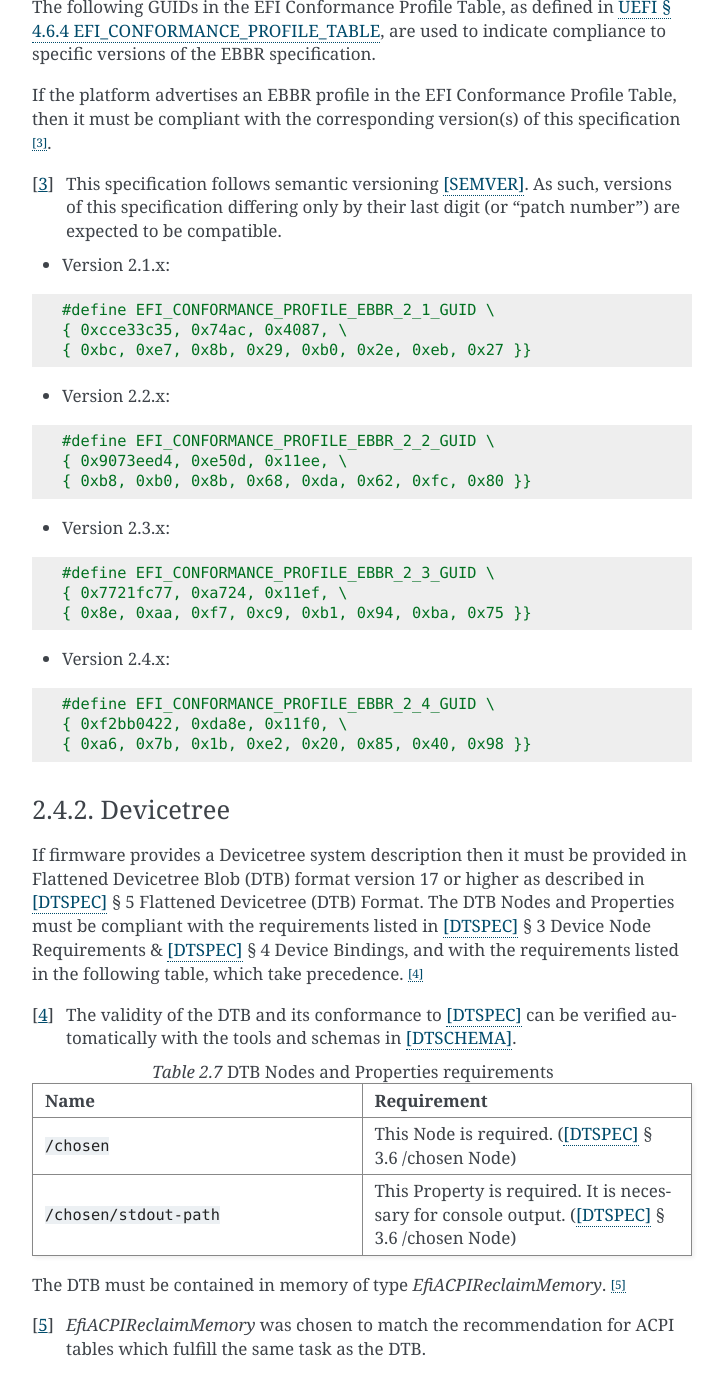
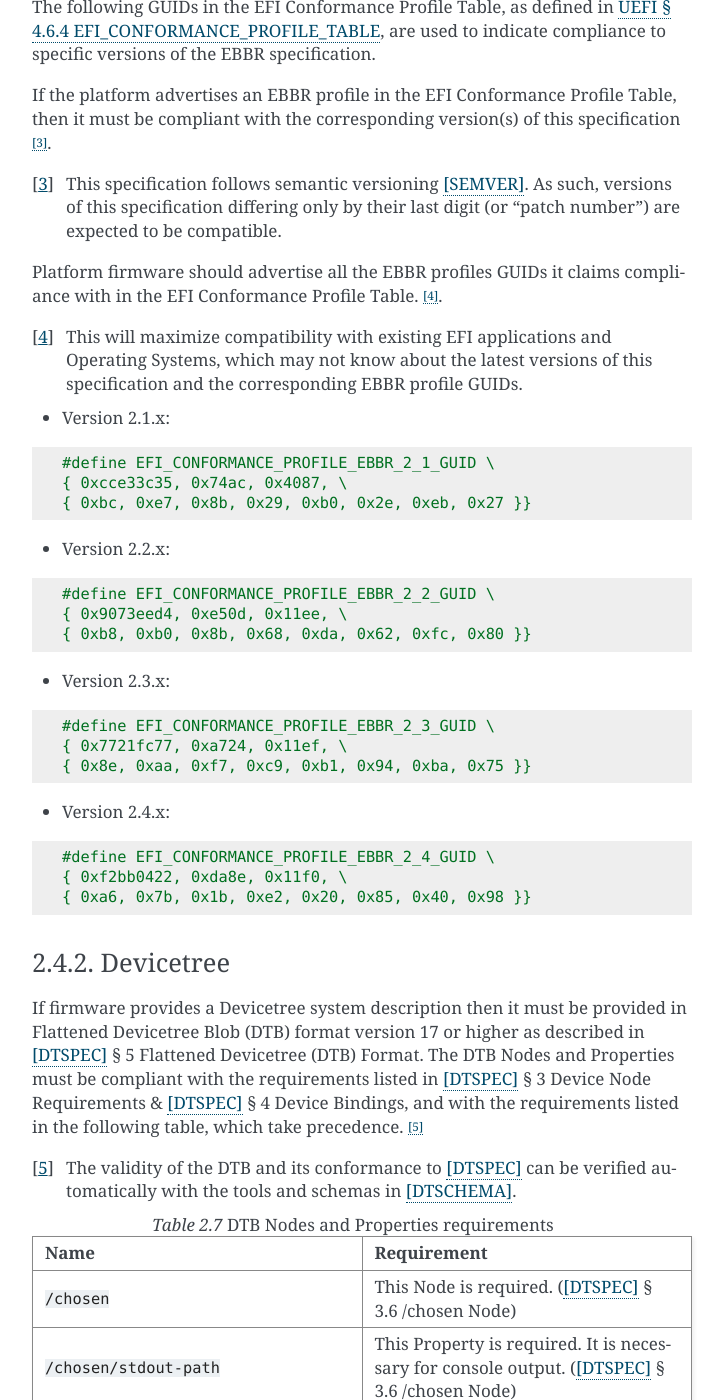
Before and after one commit to ARM-software/ebbr, a Sphinx documentation site: the page built from source/chapter2-uefi.rst, in a window 1280 px wide and 1400 px high, scrolled down 7523 px. Shown: the whole window, without its empty margins (388-1112 px from the left). Built offline with Sphinx 7.4.7, drawn with Linux system fonts in a browser that asks for light colours; some of the changed text lies outside the part shown.

Commit message:
chapter2: firmware should advertise all supported EBBR profiles
Make it clear that platform firmware should advertise all the EBBR profile
GUIDs it is compliant with, for compatibility with existing software.

Signed-off-by: Vincent Stehlé <vincent.stehle@arm.com>

```diff
--- a/source/chapter2-uefi.rst
+++ b/source/chapter2-uefi.rst
@@ -351,6 +351,13 @@ specification [#VersionsNote]_.
 .. [#VersionsNote] This specification follows semantic versioning [SEMVER]_.
    As such, versions of this specification differing only by their last digit
    (or "patch number") are expected to be compatible.
+
+Platform firmware should advertise all the EBBR profiles GUIDs it claims
+compliance with in the EFI Conformance Profile Table. [#AdvertNote]_.
+
+.. [#AdvertNote] This will maximize compatibility with existing EFI applications
+   and Operating Systems, which may not know about the latest versions of this
+   specification and the corresponding EBBR profile GUIDs.
 
 - Version 2.1.x:
 
```
